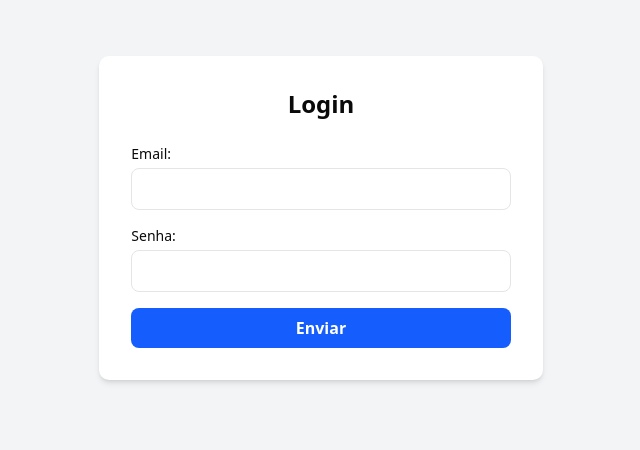
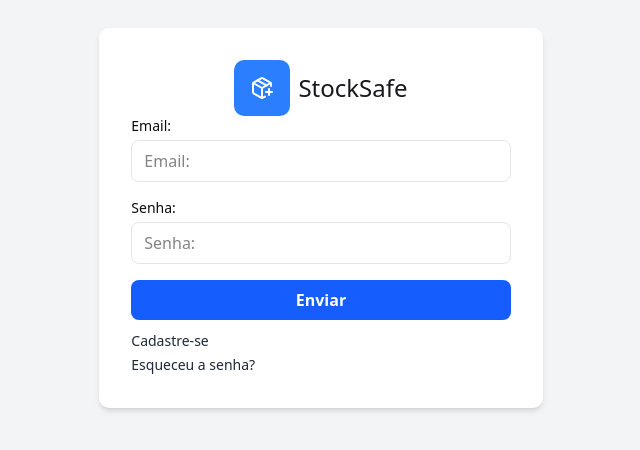
Before and after one commit to felip-araujo/stocksafe, a React (Vite) app: page /auth in a window 1280 px wide. Shown: the part 182-632 px from the top of the page, without its empty margins (319-959 px from the left). Built offline with nearby package versions, Linux system fonts and the light colour scheme; no server answers.

Commit message:
auth modified

```diff
--- a/src/assets/pages/Auth.tsx
+++ b/src/assets/pages/Auth.tsx
@@ -3,6 +3,7 @@ import { useEffect, useState } from "react";
 import { useNavigate } from "react-router-dom";
 import api from "@/services/api/api";
 import axios from "axios";
+import { PackagePlus } from "lucide-react";
 
 export function LoginPage() {
   const [formData, setFormData] = useState({
@@ -95,7 +96,19 @@ export function LoginPage() {
           </div>
         )}
         <div className="max-w-lg mx-auto p-8 bg-white rounded-lg shadow-md ">
-          <h2 className="text-2xl font-bold mb-6 text-center">Login</h2>
+          {/* Logo + Texto */}
+          <div className="flex items-center justify-center">
+            <div className="p-4 bg-blue-500 rounded-lg items-center justify-center">
+              <a className="text-white font-bold" href="/">
+                <PackagePlus />
+              </a>
+            </div>
+            <a href="/">
+              <p className="text-zinc-900 text-2xl font-medium ml-2">
+                StockSafe
+              </p>
+            </a>
+          </div>
 
           <form onSubmit={handleSubmit} className="space-y-4 space-x-18">
             <label htmlFor="email" className="block text-sm font-medium mb-1">
@@ -103,6 +116,7 @@ export function LoginPage() {
             </label>
             <input
               type="email"
+              placeholder="Email:"
               id="email"
               value={formData.email}
               onChange={handleChange}
@@ -116,6 +130,7 @@ export function LoginPage() {
             </label>
             <input
               type="password"
+              placeholder="Senha:"
               id="password"
               value={formData.password}
               onChange={handleChange}
@@ -128,6 +143,15 @@ export function LoginPage() {
               Enviar
             </button>
           </form>
+          <div className="mt-2 align-middle ">
+            <a className="text-gray-800 justify-end text-sm" href="/cadastro">
+              Cadastre-se
+            </a>{" "}
+            <br />
+            <a className="text-gray-800 text-sm" href="">
+              Esqueceu a senha?
+            </a>
+          </div>
         </div>
       </div>
     </>
```
